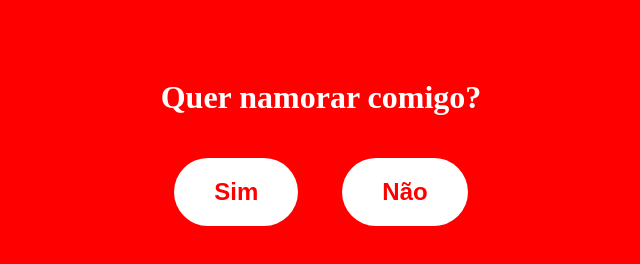
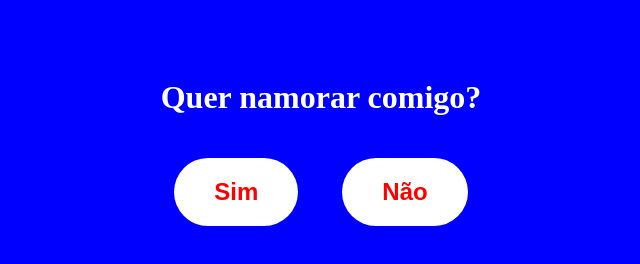
Before and after one commit to WabTheus/segundos, a plain HTML site: page index.html in a window 1280 px wide. Shown: the whole page, without its empty margins (319-959 px from the left). Drawn offline with Linux system fonts and the light colour scheme.

Commit message:
Atualizar o index.html

```diff
--- a/index.html
+++ b/index.html
@@ -4,7 +4,7 @@
 	<title>Quer namorar comigo?</title>
 	<style>
 		body {
-			background-color: #ff0000;
+			background-color: #0000ff;
 			text-align: center;
 			padding-top: 50px;
 		}
```
